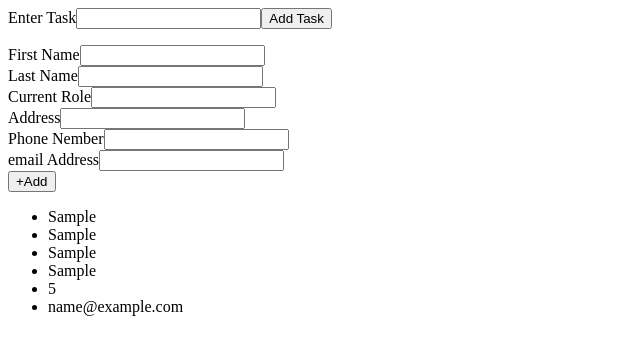
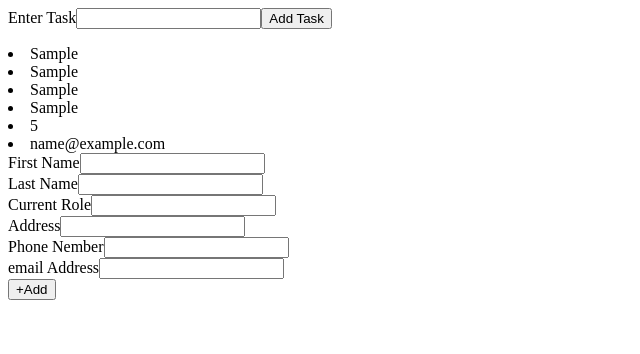
Before and after one commit to Carlos-Diaz-07/cv-application-odin, a React (Create React App) app: page / in a window 1280 px wide. Both pictures are taken after typing "Sample", "Sample", "Sample", "Sample", "5", "name@example.com" into the empty fields and a click on the button "+Add". Shown: the top 354 px of the page, without its empty margins (0-640 px from the left). Built offline with nearby package versions, Linux system fonts and the light colour scheme.

Commit message:
PersonalInfo modules basic functionality created

```diff
--- a/src/components/PersonalInfo.js
+++ b/src/components/PersonalInfo.js
@@ -1,7 +1,5 @@
-// import uniqid from "uniqid";
 import React, { Component } from "react";
-import Overview from './Overview'
-
+import PersonalInfoOverview from "./PersonalInfoOverview";
 class PersonalInfo extends Component {
 	constructor() {
 		super();
@@ -18,7 +16,7 @@ class PersonalInfo extends Component {
 
 	handleChange = (e) => {
 		this.setState({ [e.target.name]: e.target.value });
-      }
+	};
 
 	onSubmitPersonalInfo = (e) => {
 		e.preventDefault();
@@ -62,12 +60,15 @@ class PersonalInfo extends Component {
 
 		return (
 			<div>
+				<div>
+					<PersonalInfoOverview personalInfo={allPersonalInfo} />
+				</div>
 				<form onSubmit={this.onSubmitPersonalInfo}>
 					<div>
 						<label htmlFor="firstNameInput">First Name</label>
 						<input
 							onChange={this.handleChange}
-                            name='firstName'
+							name="firstName"
 							value={firstName}
 							type="text"
 							id="firstNameInput"
@@ -77,7 +78,7 @@ class PersonalInfo extends Component {
 						<label htmlFor="lastNameInput">Last Name</label>
 						<input
 							onChange={this.handleChange}
-                            name='lastName'
+							name="lastName"
 							value={lastName}
 							type="text"
 							id="lastNameInput"
@@ -87,7 +88,7 @@ class PersonalInfo extends Component {
 						<label htmlFor="currentRoleInput">Current Role</label>
 						<input
 							onChange={this.handleChange}
-                            name='currentRole'
+							name="currentRole"
 							value={currentRole}
 							type="text"
 							id="currentRoleInput"
@@ -97,7 +98,7 @@ class PersonalInfo extends Component {
 						<label htmlFor="addressInput">Address</label>
 						<input
 							onChange={this.handleChange}
-                            name='address'
+							name="address"
 							value={address}
 							type="text"
 							id="addressInput"
@@ -107,7 +108,7 @@ class PersonalInfo extends Component {
 						<label htmlFor="phoneNumberInput">Phone Nember</label>
 						<input
 							onChange={this.handleChange}
-                            name='phoneNumber'
+							name="phoneNumber"
 							value={phoneNumber}
 							type="number"
 							id="phoneNumberInput"
@@ -117,17 +118,14 @@ class PersonalInfo extends Component {
 						<label htmlFor="emailAddressInput">email Address</label>
 						<input
 							onChange={this.handleChange}
-                            name='emailAddress'
+							name="emailAddress"
 							value={emailAddress}
 							type="email"
 							id="emailAddressInput"
 						/>
 					</div>
-                    <button type='submit'>+Add</button>
+					<button type="submit">+Add</button>
 				</form>
-				<div>
-                    <Overview tasks={allPersonalInfo}/>
-                </div>
 			</div>
 		);
 	}
--- /dev/null
+++ b/src/components/PersonalInfoOverview.js
@@ -0,0 +1,16 @@
+import React from "react";
+import uniqid from 'uniqid';
+
+function PersonalInfoOverview(props) {
+	const { personalInfo } = props;
+
+	return (
+		<div id={uniqid()}>
+			{personalInfo.map((info) => {
+				return <li id={uniqid()}>{info}</li>;
+			})}
+		</div>
+	);
+}
+
+export default PersonalInfoOverview;
```
Lines whose indentation alone changed are shown as unchanged.
